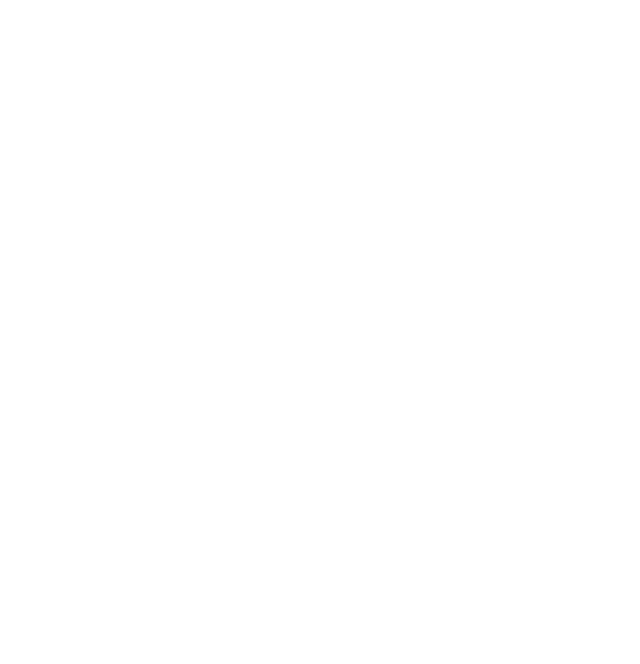
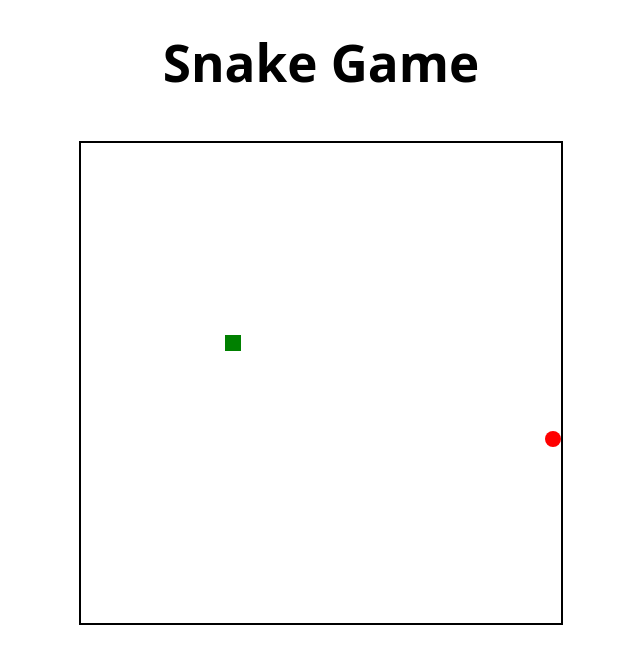
Before and after one commit to Hasann529/Machine_Coding-, a React (Vite) app: page /snake-game in a window 1280 px wide. Before the commit this address had no page. Shown: the top 664 px of the page, without its empty margins (319-959 px from the left). Built offline with nearby package versions, Linux system fonts and the light colour scheme.

Commit message:
Snake Game

```diff
--- a/src/App.tsx
+++ b/src/App.tsx
@@ -24,6 +24,7 @@
 import Modal from "./components/Modal";
 import TypingEffect from "./components/TypingEffect";
 import FileUploader from "./components/FileUploader";
+import SnakeGame from "./components/SnakeGame";
 
 function App() {
   return (
@@ -54,6 +55,7 @@
             <Route path="/modal" element={<Modal />} />
                 <Route path="/typing-effect" element={<TypingEffect />} />
                   <Route path="/file-uploader" element={<FileUploader />} />
+                     <Route path="/snake-game" element={<SnakeGame />} />
 
 
 
--- /dev/null
+++ b/src/components/SnakeGame.tsx
@@ -0,0 +1,143 @@
+import { useEffect, useRef, useState } from "react";
+
+const game = Array.from({ length: 30 }, () => new Array(30).fill(""));
+const INITIAL_SNAKE = [
+  [5, 12]
+];
+
+const generateFood = () => {
+  const x = Math.floor(Math.random() * 30);
+  const y = Math.floor(Math.random() * 30);
+
+  return [x, y];
+};
+
+
+const Game = () => {
+
+
+  const [snakeBody, setSnakeBody] = useState(INITIAL_SNAKE);
+
+  const directionRef = useRef([1, 0]);
+  const foodRef = useRef(generateFood());
+
+  const isSnake = (x: any, y: any) => {
+    return snakeBody.some(([a, b]) => a === x && b === y);
+  };
+
+  const isFood = (x: any, y: any) => {
+    return foodRef.current[0] === x && foodRef.current[1] === y;
+  };
+
+  useEffect(() => {
+    const interval = setInterval(() => {
+      setSnakeBody((prevSnakeBody) => {
+
+        const newHead = [
+          prevSnakeBody[0][0] + directionRef.current[0],
+          prevSnakeBody[0][1] + directionRef.current[1],
+        ];
+
+        if (
+           newHead[0] < 0 ||
+          newHead[0] >= 30 ||
+          newHead[1] < 0 ||
+          newHead[1] >= 30 ||
+          prevSnakeBody.some(([x, y]) => {
+            return newHead[0] === x && newHead[1] === y;
+          })
+        ) {
+          directionRef.current = [1, 0];
+          return INITIAL_SNAKE;
+        }
+
+
+
+        const copySnakeBody = prevSnakeBody.map((Array) => [...Array]);
+
+        if (
+          newHead[0] === foodRef.current[0] &&
+          newHead[1] === foodRef.current[1]
+        ) {
+          foodRef.current = generateFood();
+        } else {
+          copySnakeBody.pop();
+        }
+
+        copySnakeBody.unshift(newHead);
+
+
+        return copySnakeBody;
+      });
+    }, 100);
+
+    const handleDirection = (e: any) => {
+      const key = e.key;
+      if (key === "ArrowUp" && directionRef.current[1] !== 1) {
+        directionRef.current = [0, -1];
+      } else if (key === "ArrowLeft" && directionRef.current[0] !== 1) {
+        directionRef.current = [-1, 0];
+      } else if (key === "ArrowRight" && directionRef.current[0] !== -1) {
+        directionRef.current = [1, 0];
+      } else if (key === "ArrowDown" && directionRef.current[1] !== -1) {
+        directionRef.current = [0, 1];
+      }
+    };
+
+    window.addEventListener("keydown", handleDirection);
+    return () => {
+      clearInterval(interval);
+      window.removeEventListener("keydown", handleDirection);
+    };
+  }, []);
+
+  return (
+    <div
+      style={{
+        width: "30rem",
+        height: "30rem",
+        border: "2px solid black",
+        display: "grid",
+        gridTemplateColumns: "repeat(30 , 1fr)",
+      }}
+    >
+      {game.map((row, yc) =>
+        row.map((_, xc) => (
+          <div
+            style={{
+              borderRadius: isFood(xc, yc) ? "50%" : "0",
+              backgroundColor: isSnake(xc, yc)
+                ? "green"
+                : isFood(xc, yc)
+                ? "red"
+                : "transparent",
+            }}
+          ></div>
+        ))
+      )}
+    </div>
+  );
+};
+
+const SnakeGame = () => {
+  return (
+    <div
+      style={{
+        minHeight: "100vh",
+        width: "100vw",
+        background: "white",
+        display: "flex",
+        flexDirection: "column",
+        gap: "1rem",
+        justifyContent: "start",
+        alignItems: "center",
+        color: "black",
+      }}
+    >
+      <h1>Snake Game</h1>
+      <Game />
+    </div>
+  );
+};
+
+export default SnakeGame;
```
